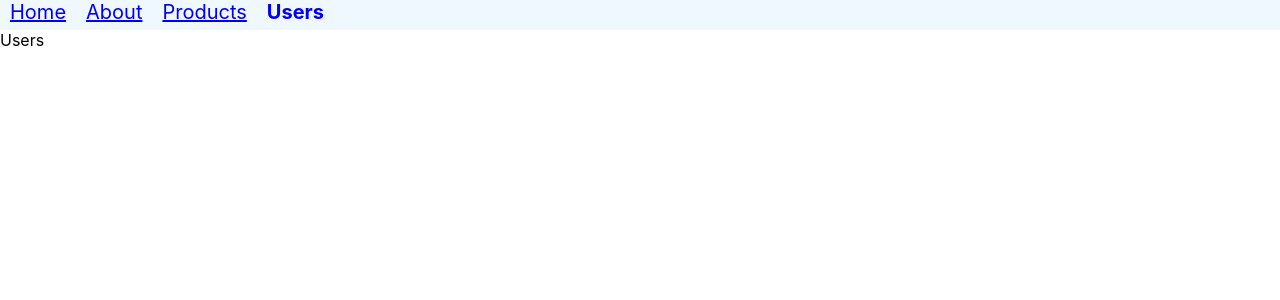
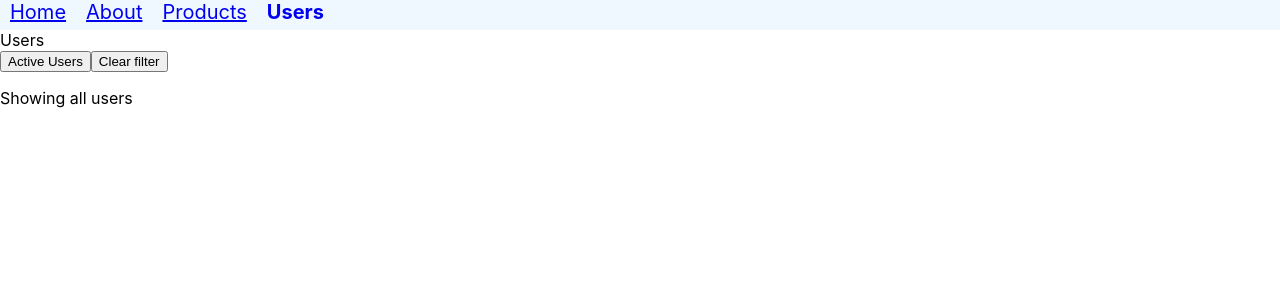
Before and after one commit to manoj633/react-revision, a React (Create React App) app: page /users in a window 1280 px wide. Shown: the top 300 px of the page. Built offline with nearby package versions, Linux system fonts and the light colour scheme.

Commit message:
Search param extraction and usage

```diff
--- a/src/components/Router/Users.jsx
+++ b/src/components/Router/Users.jsx
@@ -1,11 +1,23 @@
 import React from "react";
-import { Outlet } from "react-router-dom";
+import { Outlet, useSearchParams } from "react-router-dom";
 
 export const Users = () => {
+  const [searchParams, setSearchParams] = useSearchParams();
+  const showActiveUsers = searchParams.get("filter") === "active";
   return (
     <>
       <div>Users</div>
       <Outlet />
+      <button
+        type="button"
+        onClick={() => setSearchParams({ filter: "active" })}
+      >
+        Active Users
+      </button>
+      <button type="button" onClick={() => setSearchParams({})}>
+        Clear filter
+      </button>
+      {showActiveUsers ? <p>Active Users Only</p> : <p>Showing all users</p>}
     </>
   );
 };
```
